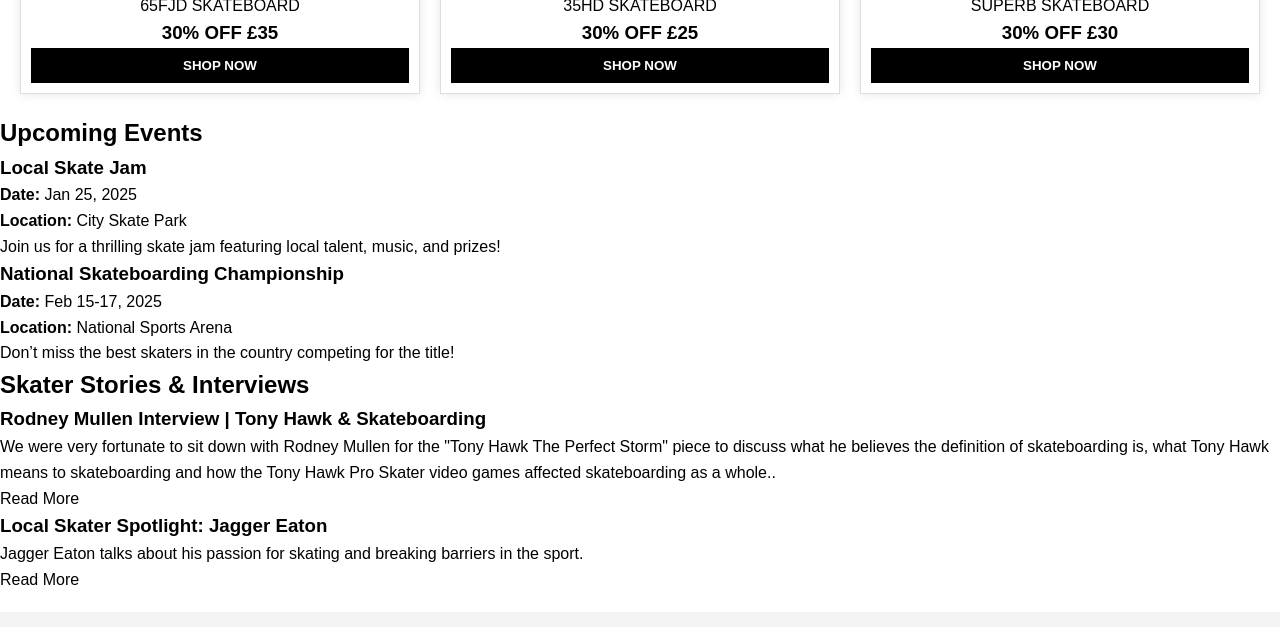
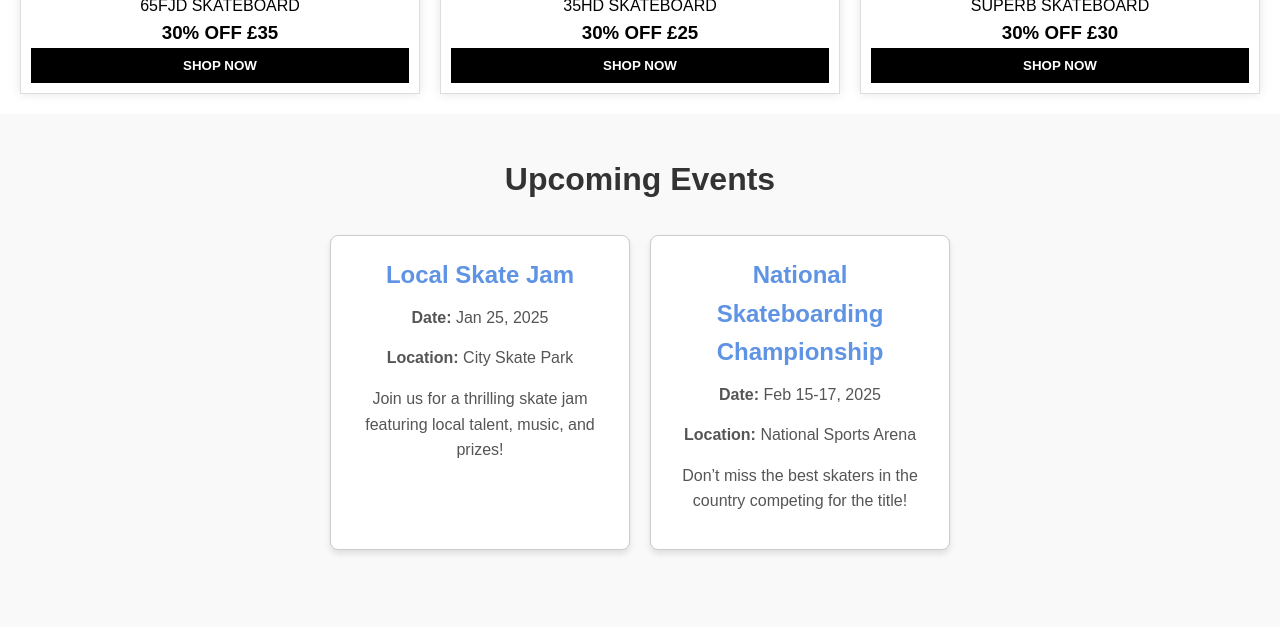
Before and after one commit to MiracleGreat/My-website, a plain HTML site: page index.html in a window 1280 px wide. Shown: the part 890-1517 px from the top of the page. Drawn offline with Linux system fonts and the light colour scheme.

Commit message:
Update styles.css

```diff
--- a/styles.css
+++ b/styles.css
@@ -444,24 +444,54 @@ footer {
     font-size: 1.2em;
 }
 
-/* Hero Banner
-.hero-banner {
-    background: #222;
-    color: white;
-    text-align: center;
-    height: 300px;
-    display: flex;
-    justify-content: center;
-    align-items: center;
+/* Events and Stories Section */
+.upcoming-events, .stories-section {
+    padding: 40px 20px;
+    background-color: #f9f9f9;
 }
 
-.hero-banner .hero-content h2 {
-    font-size: 2.5em;
+.upcoming-events h2, .stories-section h2 {
+    text-align: center;
+    margin-bottom: 30px;
+    font-size: 2em;
+    color: #333;
+}
+
+.events-grid, .stories-grid {
+    display: flex;
+    gap: 20px;
+    flex-wrap: wrap;
+    justify-content: center;
+}
+
+.event-card, .story-card {
+    background: #fff;
+    border: 1px solid #ccc;
+    border-radius: 8px;
+    padding: 20px;
+    max-width: 300px;
+    text-align: center;
+    box-shadow: 0 4px 6px rgba(0, 0, 0, 0.1);
+}
+
+.event-card h3, .story-card h3 {
+    font-size: 1.5em;
+    color: #5F93E3;
     margin-bottom: 10px;
 }
 
-.hero-banner .hero-content p {
-    font-size: 1.2em;
-    max-width: 600px;
-    margin: 0 auto;
-}*/
+.event-card p, .story-card p {
+    color: #555;
+    margin-bottom: 15px;
+}
+
+.read-more {
+    display: inline-block;
+    color: #5F93E3;
+    text-decoration: none;
+    font-weight: bold;
+}
+
+.read-more:hover {
+    text-decoration: underline;
+}
```
